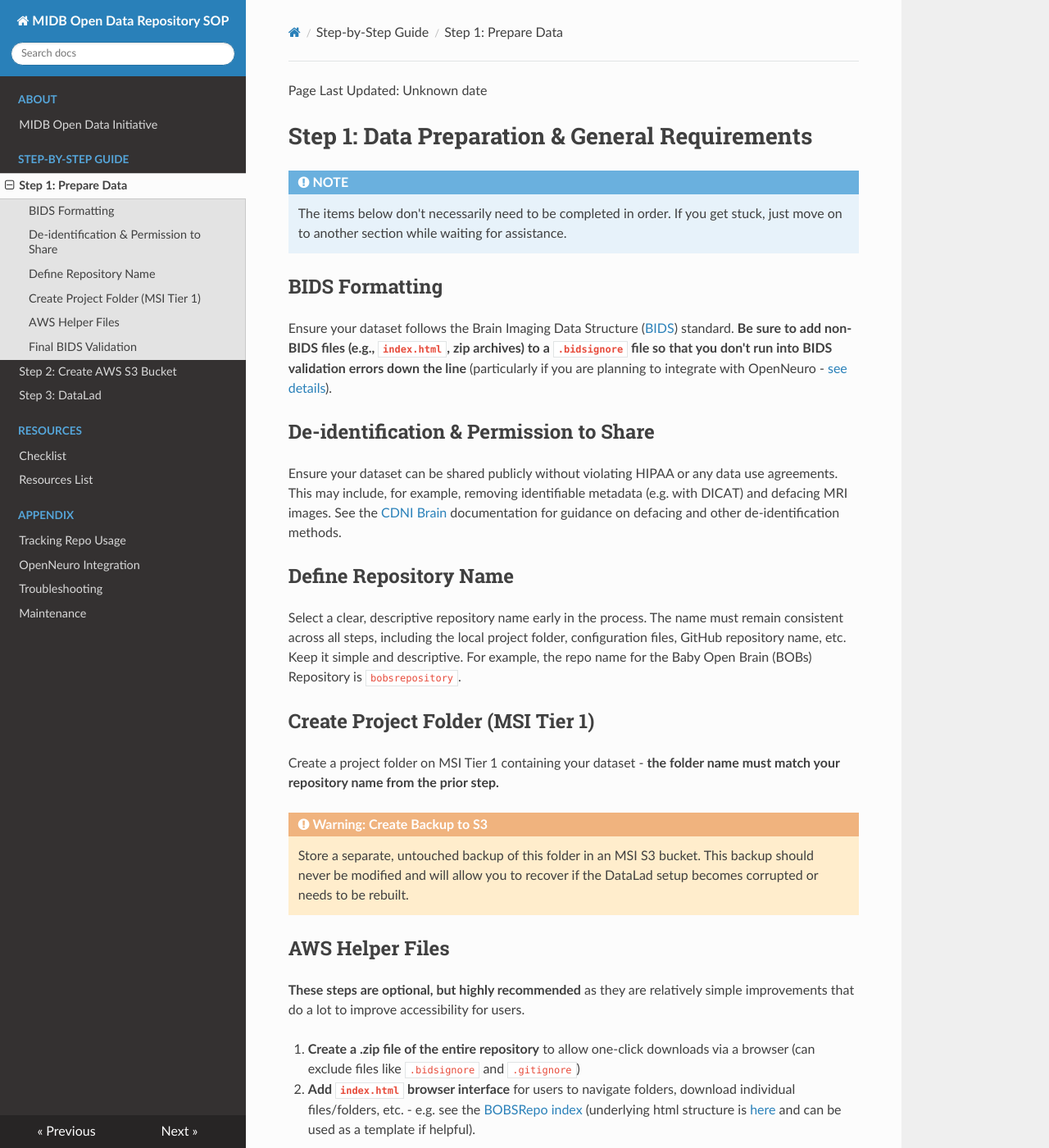
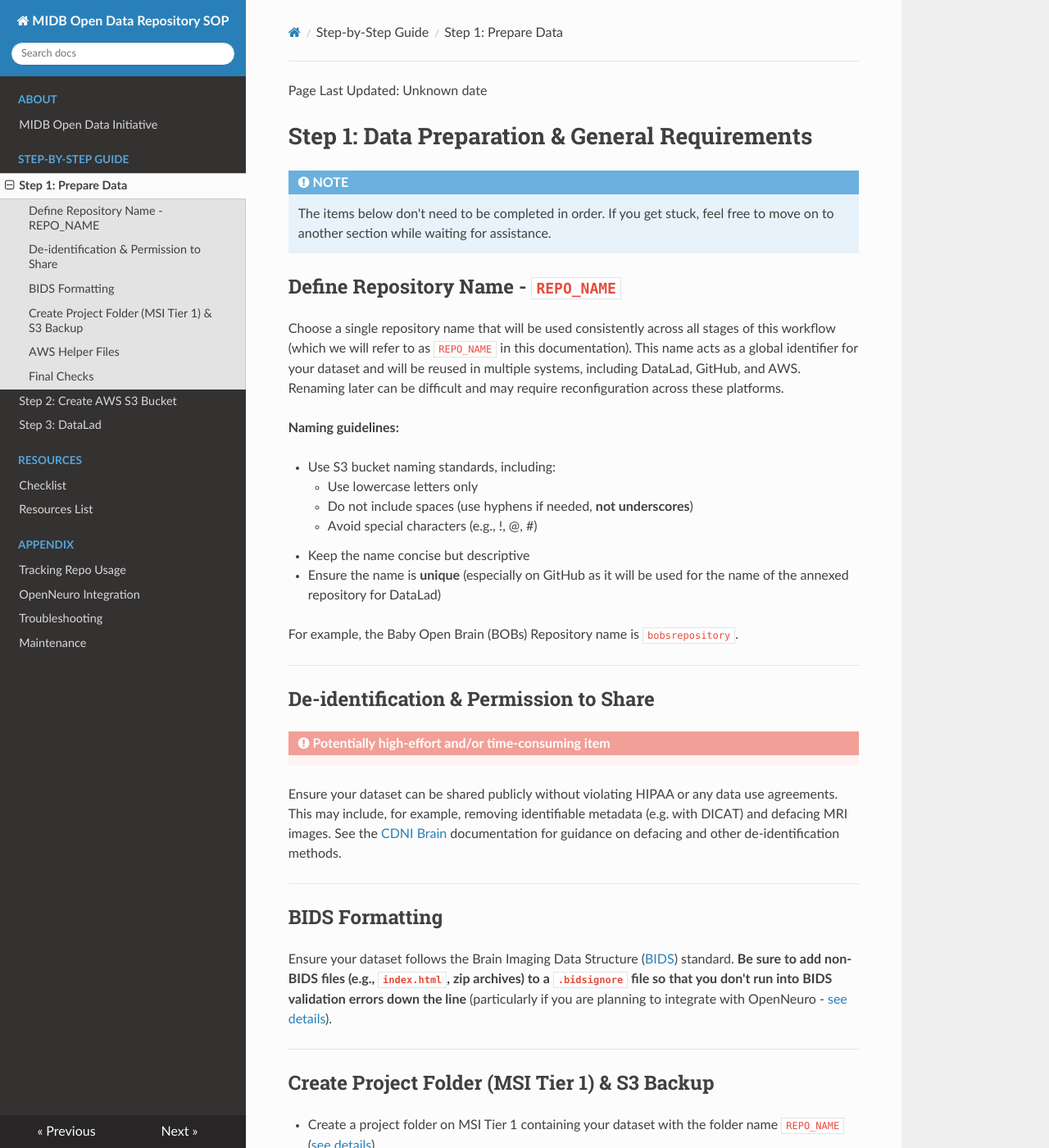
Before and after one commit to DCAN-Labs/opendatainit-docs, an MkDocs documentation site: the page built from docs/sop/prep-data.md, in a window 1280 px wide and 1400 px high. Shown: the whole window at 82% size. Built offline with MkDocs 1.6.1, drawn with Linux system fonts in a browser that asks for light colours; nearby versions of some CDN libraries; some of the changed text lies outside the part shown.

Commit message:
further polish documentation

````diff
--- a/docs/sop/prep-data.md
+++ b/docs/sop/prep-data.md
@@ -1,23 +1,42 @@
 # Step 1: Data Preparation & General Requirements
 
 !!! note "NOTE"
-    The items below don't necessarily need to be completed in order. If you get stuck, just move on to another section while waiting for assistance.
+    The items below don't need to be completed in order. If you get stuck, feel free to move on to another section while waiting for assistance.
+
+## Define Repository Name - `REPO_NAME`
+Choose a single repository name that will be used consistently across all stages of this workflow (which we will refer to as `REPO_NAME` in this documentation). This name acts as a global identifier for your dataset and will be reused in multiple systems, including DataLad, GitHub, and AWS. Renaming later can be difficult and may require reconfiguration across these platforms.
+
+**Naming guidelines:**
+
+ - Use S3 bucket naming standards, including:
+    - Use lowercase letters only
+    - Do not include spaces (use hyphens if needed, **not underscores**)
+    - Avoid special characters (e.g., !, @, #)
+ - Keep the name concise but descriptive
+ - Ensure the name is **unique** (especially on GitHub as it will be used for the name of the annexed repository for DataLad)
+
+For example, the Baby Open Brain (BOBs) Repository name is `bobsrepository`.
+
+---
+
+## De-identification & Permission to Share
+
+!!! danger "Potentially high-effort and/or time-consuming item"
+
+Ensure your dataset can be shared publicly without violating HIPAA or any data use agreements. This may include, for example, removing identifiable metadata (e.g. with DICAT) and defacing MRI images. See the [CDNI Brain](https://cdnis-brain.readthedocs.io/deidentification/#de-identification-of-mri-image-data) documentation for guidance on defacing and other de-identification methods.
+
+---
 
 ## BIDS Formatting
-
 Ensure your dataset follows the Brain Imaging Data Structure ([BIDS](https://bids-specification.readthedocs.io/en/stable/)) standard. **Be sure to add non-BIDS files (e.g., `index.html`, zip archives) to a `.bidsignore` file so that you don't run into BIDS validation errors down the line** (particularly if you are planning to integrate with OpenNeuro - [see details](../appendix/openneuro.md)).
 
-## De-identification & Permission to Share
-Ensure your dataset can be shared publicly without violating HIPAA or any data use agreements. This may include, for example, removing identifiable metadata (e.g. with DICAT) and defacing MRI images. See the [CDNI Brain](https://cdnis-brain.readthedocs.io/deidentification/#de-identification-of-mri-image-data) documentation for guidance on defacing and other de-identification methods.
+---
 
-## Define Repository Name
-Select a clear, descriptive repository name early in the process. The name must remain consistent across all steps, including the local project folder, configuration files, GitHub repository name, etc. Keep it simple and descriptive. For example, the repo name for the Baby Open Brain (BOBs) Repository is `bobsrepository`.
+## Create Project Folder (MSI Tier 1) & S3 Backup
+ - Create a project folder on MSI Tier 1 containing your dataset with the folder name `REPO_NAME` ([see details](#define-repository-name-repo_name)).
+ - **Store a separate, untouched backup of this folder in an MSI S3 bucket.** This backup will not be converted to a DataLad repository and is only to be used to recover the data if the DataLad setup becomes corrupted or needs to be rebuilt from scratch. This is your personal source bucket to use as a backup, so doesn't require special naming or configuration.
 
-## Create Project Folder (MSI Tier 1)
-Create a project folder on MSI Tier 1 containing your dataset - **the folder name must match your repository name from the prior step.**
-
-!!! warning "Warning: Create Backup to S3"
-    Store a separate, untouched backup of this folder in an MSI S3 bucket. This backup should never be modified and will allow you to recover if the DataLad setup becomes corrupted or needs to be rebuilt.
+---
 
 ## AWS Helper Files
 **These steps are optional, but highly recommended** as they are relatively simple improvements that do a lot to improve accessibility for users.
@@ -26,15 +45,10 @@ Create a project folder on MSI Tier 1 containing your dataset - **the folder nam
 
 2. **Add `index.html` browser interface** for users to navigate folders, download individual files/folders, etc. - e.g. see the [BOBSRepo index](https://bobsrepository.s3.amazonaws.com/index.html) (underlying html structure is [here](https://github.com/DCAN-Labs/bobsrepository/blob/main/index.html) and can be used as a template if helpful).
 
+---
 
-<!-- ### How to run BIDS validation
-When your folder is fully set up, run BIDS validation as a final check. Also remember to run BIDS validation after adding any additional files needed (e.g. `index.html` and a zip file - see [Amazon AWS Configuration](#amazon-aws-configuration))
-```bash
-module load conda
-source activate datalad_BR
-deno run -A jsr:@bids/validator <dataset path> > /path/to/denoresults.txt
-``` -->
+## Final Checks
 
-## Final BIDS Validation
+Review the items above to ensure that you have completed each one. In addition, we recommend running your repository through a BIDS validator, using either the standard [BIDS Validator](https://bids-standard.github.io/bids-validator/) or your preferred tool. This will help catch errors in case, for example, you added an `index.html` file and forgot to add it to `.bidsignore`.
 
-After updating your local data folder in preparation for converting to a DataLad repository, we recommend running your repository through a BIDS validator using either the standard [BIDS Validator](https://bids-standard.github.io/bids-validator/) or your preferred tool. As a reminder, `ERRORS` must be fixed, whereas `WARNINGS` are optional/suggestions for best practice, so can be safely ignored if not applicable to your data (and/or listed as a future continuous improvement item for your dataset).
+As a reminder, `ERRORS` must be fixed, whereas `WARNINGS` are optional/suggestions for best practice, so can be safely ignored if not applicable to your data (and/or listed as a future continuous improvement item for your dataset).
````
Also changed, not shown: docs/helper-files/checklist.md (+6 -8 lines), docs/sop/aws.md (+21 -8 lines), scratch-docs/EXTRA.md (+10 -0 lines), scratch-docs/openneuro-config.md (deleted, +0 -45 lines), 1 other file.
